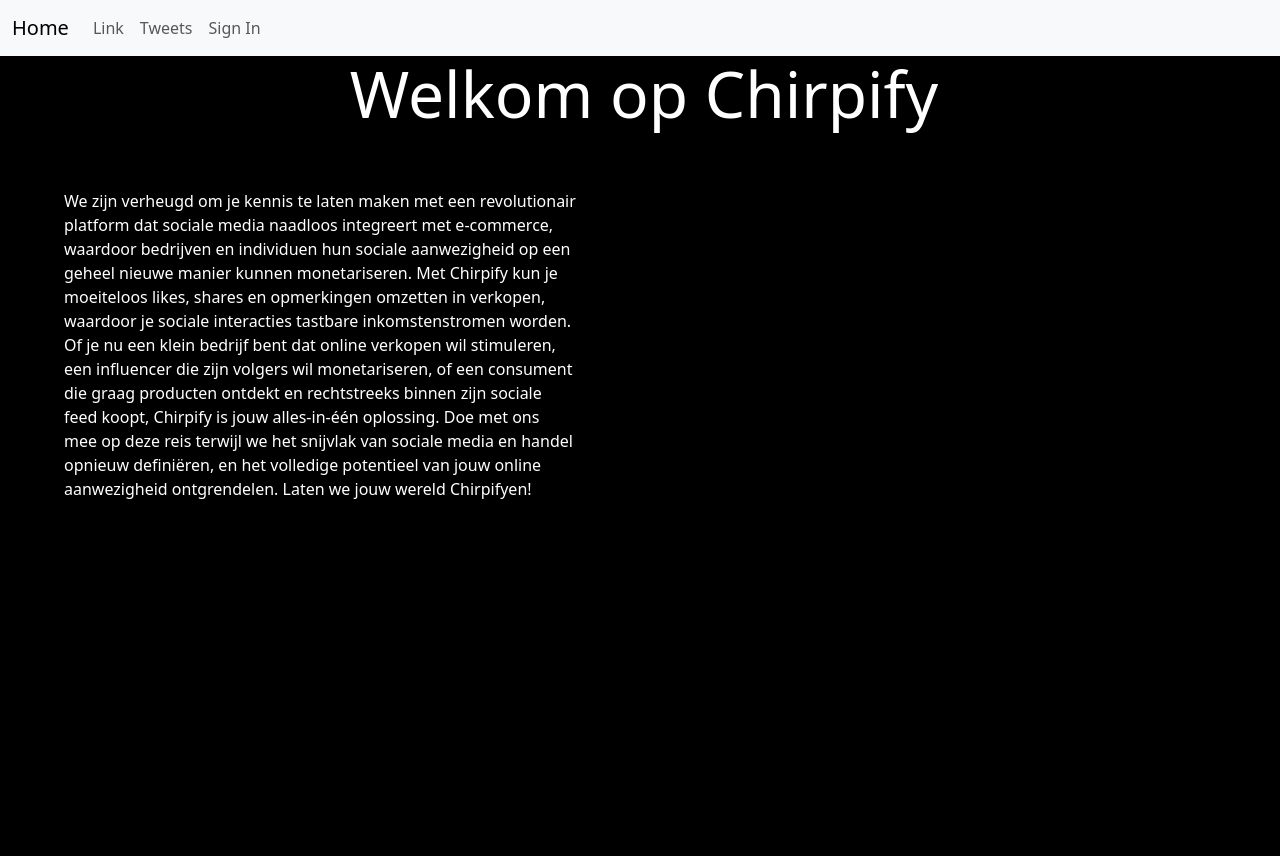
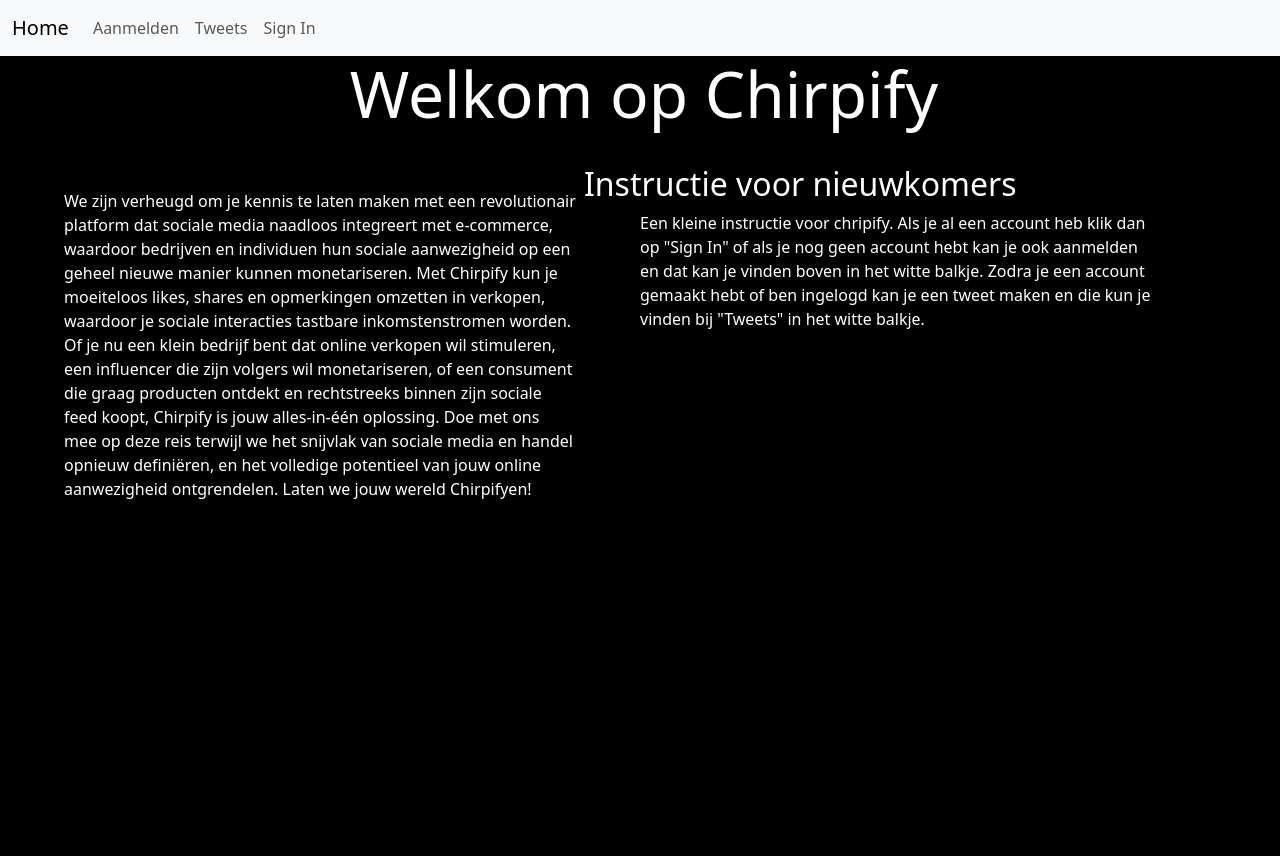
Before and after one commit to edwin-pingu/project-3, a PHP site: page / in a window 1280 px wide. Run offline with PHP 8.4, Linux system fonts and the light colour scheme.

Commit message:
nog meer dingetjes

```diff
--- a/index.php
+++ b/index.php
@@ -17,7 +17,7 @@
     <div class="collapse navbar-collapse" id="navbarSupportedContent">
       <ul class="navbar-nav me-auto mb-2 mb-lg-0">
         <li class="nav-item">
-          <a class="nav-link" href="#">Link</a>
+          <a class="nav-link" href="registeer.php">Aanmelden</a>
         </li>
         <li class="nav-item">
         <a class="nav-link" href="tweets.php">Tweets</a>
@@ -34,6 +34,9 @@
 <div class="kleur">
 <h1 class="kop">Welkom op Chirpify </h1>
 <p class="koptekst">We zijn verheugd om je kennis te laten maken met een revolutionair platform dat sociale media naadloos integreert met e-commerce, waardoor bedrijven en individuen hun sociale aanwezigheid op een geheel nieuwe manier kunnen monetariseren. Met Chirpify kun je moeiteloos likes, shares en opmerkingen omzetten in verkopen, waardoor je sociale interacties tastbare inkomstenstromen worden. Of je nu een klein bedrijf bent dat online verkopen wil stimuleren, een influencer die zijn volgers wil monetariseren, of een consument die graag producten ontdekt en rechtstreeks binnen zijn sociale feed koopt, Chirpify is jouw alles-in-één oplossing. Doe met ons mee op deze reis terwijl we het snijvlak van sociale media en handel opnieuw definiëren, en het volledige potentieel van jouw online aanwezigheid ontgrendelen. Laten we jouw wereld Chirpifyen!</p>
+<br>
+<h2 class="koph2">Instructie voor nieuwkomers</h2>
+<p class="koptekst2">Een kleine instructie voor chripify. Als je al een account heb klik dan op "Sign In" of als je nog geen account hebt kan je ook aanmelden en dat kan je vinden boven in het witte balkje. Zodra je een account gemaakt hebt of ben ingelogd kan je een tweet maken en die kun je vinden bij "Tweets" in het witte balkje.</p>
 </div>
 </body>
 </html>
--- a/logintest.php
+++ b/logintest.php
@@ -16,7 +16,7 @@
     <div class="collapse navbar-collapse" id="navbarSupportedContent">
       <ul class="navbar-nav me-auto mb-2 mb-lg-0">
         <li class="nav-item">
-        <a class="nav-link" href="#">Link</a>
+        <a class="nav-link" href="registeer.php">Aanmelden</a>
         </li>
         <li class="nav-item">
           <a class="nav-link" href="tweets.php">Tweets</a>
--- a/main.css
+++ b/main.css
@@ -11,12 +11,26 @@
     font-size: 4rem;
 }
 
+.koph2 {
+    display: flex;
+    margin-left: 8px;
+    float: left;
+    font-size: 2rem;
+}
+
 .koptekst {
     display: flex;
     float: left;
     margin-left: 4rem;
     width: 40vw;
     margin-top: 3rem;
+}
+
+.koptekst2 {
+    display: flex;
+    float: left;
+    margin-left: 4rem;
+    width: 40vw;
 }
 
 .doosje{
--- a/registeer.php
+++ b/registeer.php
@@ -16,7 +16,7 @@
         <div class="collapse navbar-collapse" id="navbarSupportedContent">
         <ul class="navbar-nav me-auto mb-2 mb-lg-0">
             <li class="nav-item">
-                <a class="nav-link" href="#">Link</a>
+            <a class="nav-link" href="registeer.php">Aanmelden</a>
             </li>
             <li class="nav-item">
                 <a class="nav-link" href="tweets.php">Tweets</a>
--- a/tweets.php
+++ b/tweets.php
@@ -15,7 +15,7 @@
     <div class="collapse navbar-collapse" id="navbarSupportedContent">
       <ul class="navbar-nav me-auto mb-2 mb-lg-0">
         <li class="nav-item">
-          <a class="nav-link" href="#">Link</a>
+        <a class="nav-link" href="registeer.php">Aanmelden</a>
         </li>
         <li class="nav-item">
         <a class="nav-link" href="tweets.php">Tweets</a>
--- a/tweetsmaken.php
+++ b/tweetsmaken.php
@@ -15,7 +15,7 @@
     <div class="collapse navbar-collapse" id="navbarSupportedContent">
       <ul class="navbar-nav me-auto mb-2 mb-lg-0">
         <li class="nav-item">
-          <a class="nav-link" href="#">Link</a>
+        <a class="nav-link" href="registeer.php">Aanmelden</a>
         </li>
         <li class="nav-item">
         <a class="nav-link" href="tweets.php">Tweets</a>
```
